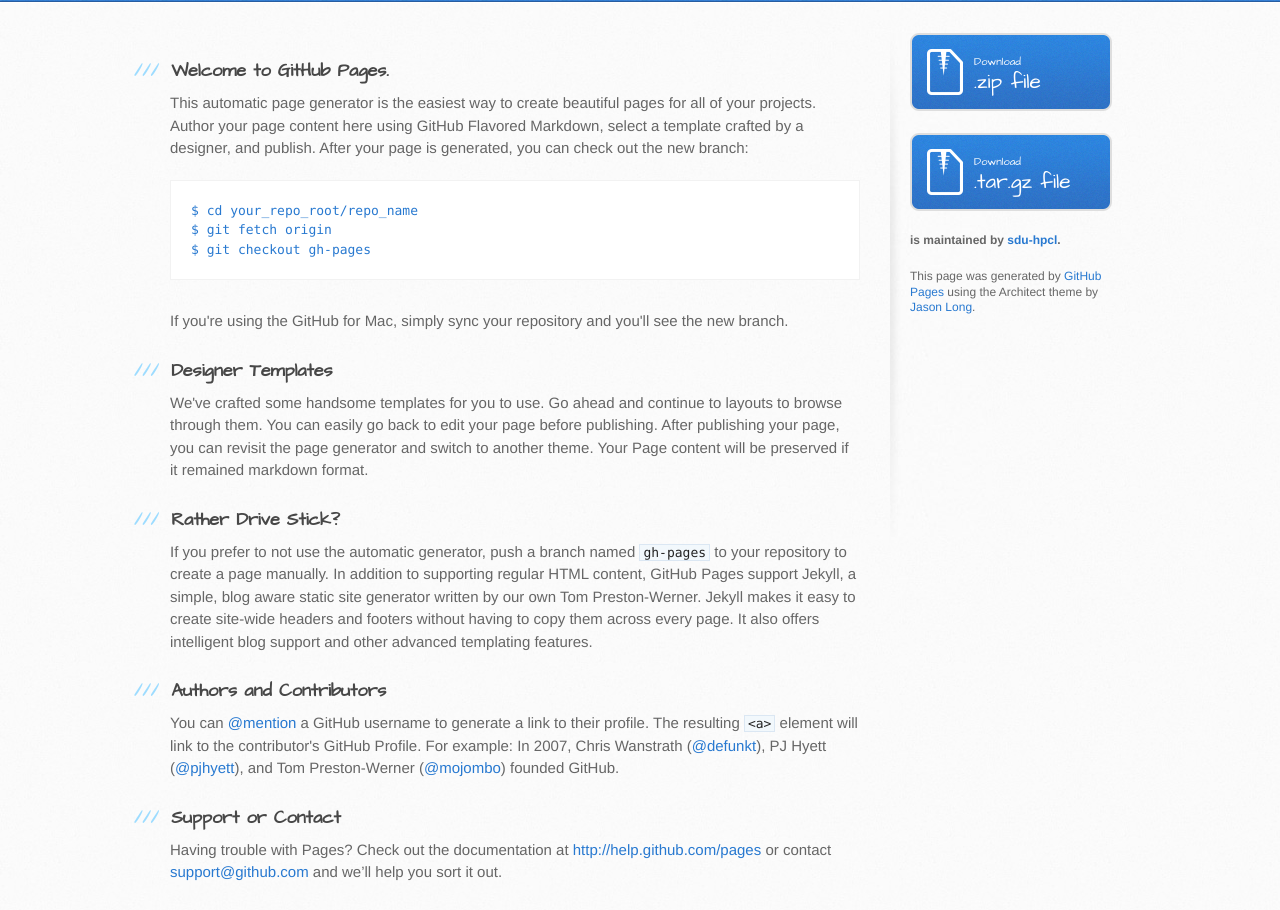
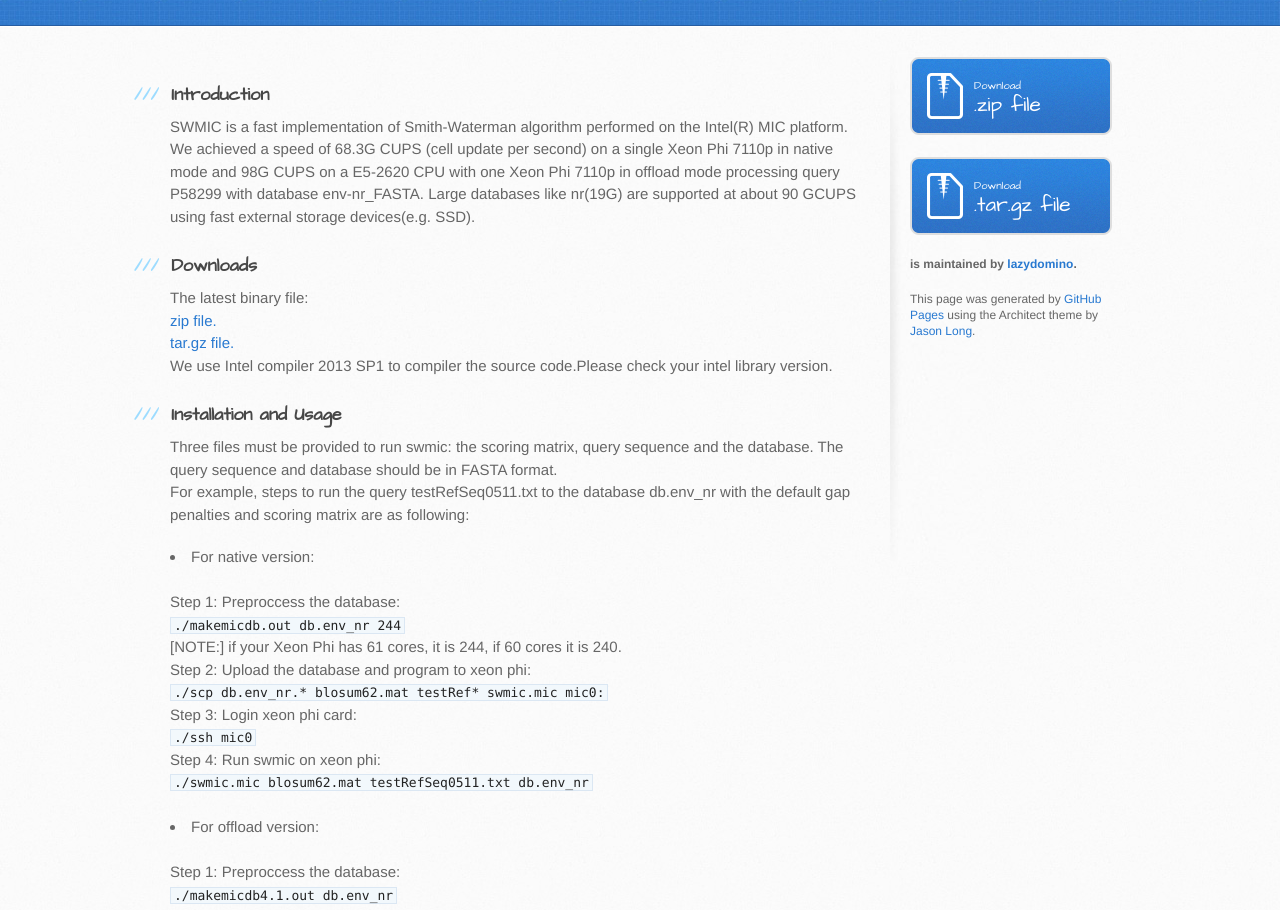
Before and after one commit to sdu-hpcl/XSW, a plain HTML site: page index.html in a window 1280 px wide. Shown: the part 165-1075 px from the top of the page. Drawn offline with Linux system fonts and the light colour scheme.

Commit message:
finish the index.html

```diff
--- a/index.html
+++ b/index.html
@@ -5,23 +5,26 @@
     <meta http-equiv="X-UA-Compatible" content="chrome=1">
     <meta name="viewport" content="width=device-width, initial-scale=1, maximum-scale=1">
     <link href='https://fonts.googleapis.com/css?family=Architects+Daughter' rel='stylesheet' type='text/css'>
-    <link rel="stylesheet" type="text/css" href="stylesheets/stylesheet.css" media="screen" />
-    <link rel="stylesheet" type="text/css" href="stylesheets/pygment_trac.css" media="screen" />
-    <link rel="stylesheet" type="text/css" href="stylesheets/print.css" media="print" />
+    <link rel="stylesheet" type="text/css" href="stylesheets/stylesheet.css" media="screen"/>
+    <link rel="stylesheet" type="text/css" href="stylesheets/pygment_trac.css" media="screen"/>
+    <link rel="stylesheet" type="text/css" href="stylesheets/print.css" media="print"/>
 
     <!--[if lt IE 9]>
     <script src="//html5shiv.googlecode.com/svn/trunk/html5.js"></script>
     <![endif]-->
 
-    <title>Xsw by sdu-hpcl</title>
+    <title>SWMIC - A fast Smith-Waterman Algorithm Implementation on Intel Xeon Phi Coprocessors.</title>
 </head>
 
 <body>
 <header>
     <div class="inner">
-        <h1>Xsw</h1>
-        <h2></h2>
-        <a href="https://github.com/sdu-hpcl/Xsw" class="button"><small>View project on</small>GitHub</a>
+        <h1>SWMIC</h1>
+
+        <h2>A fast Smith-Waterman Algorithm Implementation on Intel Xeon Phi Coprocessors.</h2>
+        <a href="https://github.com/lazydomino/swmic" class="button">
+            <small>View project on</small>
+            GitHub</a>
     </div>
 </header>
 
@@ -29,51 +32,113 @@
     <div class="inner clearfix">
         <section id="main-content">
             <h3>
-<a name="welcome-to-github-pages" class="anchor" href="#welcome-to-github-pages"><span class="octicon octicon-link"></span></a>Welcome to GitHub Pages.</h3>
+                <a class="anchor"><span
+                        class="octicon octicon-link"></span></a>Introduction</h3>
 
-<p>This automatic page generator is the easiest way to create beautiful pages for all of your projects. Author your page content here using GitHub Flavored Markdown, select a template crafted by a designer, and publish. After your page is generated, you can check out the new branch:</p>
-
-<pre><code>$ cd your_repo_root/repo_name
-$ git fetch origin
-$ git checkout gh-pages
-</code></pre>
-
-<p>If you're using the GitHub for Mac, simply sync your repository and you'll see the new branch.</p>
+            <p><b>SWMIC</b> is a fast implementation of Smith-Waterman algorithm performed on the Intel(R) MIC platform.
+                We achieved a speed of 68.3G CUPS (cell update per second) on a single Xeon Phi 7110p in native mode and
+                98G CUPS on a E5-2620 CPU with one Xeon Phi 7110p in offload mode processing query P58299 with database
+                env-nr_FASTA. Large databases like nr(19G) are supported at about 90 GCUPS using fast external storage
+                devices(e.g. SSD).
+            </p>
 
             <h3>
-<a name="designer-templates" class="anchor" href="#designer-templates"><span class="octicon octicon-link"></span></a>Designer Templates</h3>
+                <a class="anchor"><span
+                        class="octicon octicon-link"></span></a>Downloads</h3>
 
-<p>We've crafted some handsome templates for you to use. Go ahead and continue to layouts to browse through them. You can easily go back to edit your page before publishing. After publishing your page, you can revisit the page generator and switch to another theme. Your Page content will be preserved if it remained markdown format.</p>
+            <p>
+                The latest binary file:<br>
+                <a href="https://github.com/lazydomino/swmic/zipball/master">zip file.</a>
+                <br>
+                <a href="https://github.com/lazydomino/swmic/tarball/master">tar.gz file.</a>
+                <br>
+                We use Intel compiler 2013 SP1 to compiler the source code.Please check your intel library version.
+            </p>
 
             <h3>
-<a name="rather-drive-stick" class="anchor" href="#rather-drive-stick"><span class="octicon octicon-link"></span></a>Rather Drive Stick?</h3>
+                <a class="anchor"><span
+                        class="octicon octicon-link"></span></a>Installation and Usage</h3>
 
-<p>If you prefer to not use the automatic generator, push a branch named <code>gh-pages</code> to your repository to create a page manually. In addition to supporting regular HTML content, GitHub Pages support Jekyll, a simple, blog aware static site generator written by our own Tom Preston-Werner. Jekyll makes it easy to create site-wide headers and footers without having to copy them across every page. It also offers intelligent blog support and other advanced templating features.</p>
+            <p>
+                Three files must be provided to run swmic: the scoring matrix, query sequence
+                and the database. The query sequence and database should be in FASTA format.
+                <br>
+                For example, steps to run the query testRefSeq0511.txt to the database db.env_nr
+                with the default gap penalties and scoring matrix are as following:
+                <br>
+
+            <li>For native version:</li>
+            <br>
+            Step 1: Preproccess the database:
+            <br>
+            <code> ./makemicdb.out db.env_nr 244 </code>
+            <br>
+            [NOTE:] if your Xeon Phi has 61 cores, it is 244, if 60 cores it is 240.
+            <br>
+            Step 2: Upload the database and program to xeon phi:
+            <br>
+            <code>./scp db.env_nr.* blosum62.mat testRef* swmic.mic mic0:</code>
+            <br>
+            Step 3: Login xeon phi card:
+            <br>
+            <code>./ssh mic0</code>
+            <br>
+            Step 4: Run swmic on xeon phi:
+            <br>
+            <code>./swmic.mic blosum62.mat testRefSeq0511.txt db.env_nr</code>
+            <br>
+            <br>
+            <li>For offload version:</li>
+            <br>
+            Step 1: Preproccess the database:
+            <br>
+            <code>./makemicdb4.1.out db.env_nr</code>
+            <br>
+            Step 2: Run swmic:
+            <br>
+            <code>./swmic.mic blosum62.mat testRefSeq1023.txt db.env_nr</code>
+            </p>
 
             <h3>
-<a name="authors-and-contributors" class="anchor" href="#authors-and-contributors"><span class="octicon octicon-link"></span></a>Authors and Contributors</h3>
+                <a class="anchor"><span
+                        class="octicon octicon-link"></span></a>Reference</h3>
 
-<p>You can <a href="https://github.com/blog/821" class="user-mention">@mention</a> a GitHub username to generate a link to their profile. The resulting <code>&lt;a&gt;</code> element will link to the contributor's GitHub Profile. For example: In 2007, Chris Wanstrath (<a href="https://github.com/defunkt" class="user-mention">@defunkt</a>), PJ Hyett (<a href="https://github.com/pjhyett" class="user-mention">@pjhyett</a>), and Tom Preston-Werner (<a href="https://github.com/mojombo" class="user-mention">@mojombo</a>) founded GitHub.</p>
+            <p>Paper is under submission.</p>
 
             <h3>
-<a name="support-or-contact" class="anchor" href="#support-or-contact"><span class="octicon octicon-link"></span></a>Support or Contact</h3>
+                <a class="anchor"><span
+                        class="octicon octicon-link"></span></a>Authors and Contributors</h3>
 
-<p>Having trouble with Pages? Check out the documentation at <a href="http://help.github.com/pages">http://help.github.com/pages</a> or contact <a href="mailto:support@github.com">support@github.com</a> and we’ll help you sort it out.</p>
+            <p>
+            <li>Author 1</li>
+            <li>Author 2</li>
+            <li>Author 3</li>
+            </p>
+
+            <h3>
+                <a class="anchor"><span
+                        class="octicon octicon-link"></span></a>Support or Contact</h3>
+
+            <p>
+                If you have any questions, please contact:Weiguo,Liu ( <a href=mailto:weiguo.liu@sdu.edu.cn>weiguo.liu@sdu.edu.cn</a>).
+            </p>
         </section>
 
         <aside id="sidebar">
-          <a href="https://github.com/sdu-hpcl/Xsw/zipball/master" class="button">
+            <a href="https://github.com/lazydomino/swmic/zipball/master" class="button">
                 <small>Download</small>
                 .zip file
             </a>
-          <a href="https://github.com/sdu-hpcl/Xsw/tarball/master" class="button">
+            <a href="https://github.com/lazydomino/swmic/tarball/master" class="button">
                 <small>Download</small>
                 .tar.gz file
             </a>
 
-          <p class="repo-owner"><a href="https://github.com/sdu-hpcl/Xsw"></a> is maintained by <a href="https://github.com/sdu-hpcl">sdu-hpcl</a>.</p>
+            <p class="repo-owner"><a href="https://github.com/lazydomino/swmic"></a> is maintained by <a
+                    href="https://github.com/lazydomino">lazydomino</a>.</p>
 
-          <p>This page was generated by <a href="https://pages.github.com">GitHub Pages</a> using the Architect theme by <a href="https://twitter.com/jasonlong">Jason Long</a>.</p>
+            <p>This page was generated by <a href="pages.github.com">GitHub Pages</a> using the Architect theme by <a
+                    href="https://twitter.com/jasonlong">Jason Long</a>.</p>
         </aside>
     </div>
 </div>
--- a/stylesheets/stylesheet.css
+++ b/stylesheets/stylesheet.css
@@ -81,11 +81,11 @@ header h1 {
 }
 
 header h2 {
-  font-size: 26px;
+  font-size: 18px;
   color: #9ddcff;
   font-weight: normal;
   line-height: 1.3;
-  width: 540px;
+  width: 700px;
   letter-spacing: 0;
 }
 
@@ -325,12 +325,12 @@ blockquote {
   padding: 0 0 0 30px;
 }
 
-ul {
+ul li {
   list-style: disc inside;
   padding-left: 20px;
 }
 
-ol {
+ol li {
   list-style: decimal inside;
   padding-left: 3px;
 }
```
Also changed, not shown: params.json (+1 -1 lines). Lines whose indentation alone changed are shown as unchanged.
